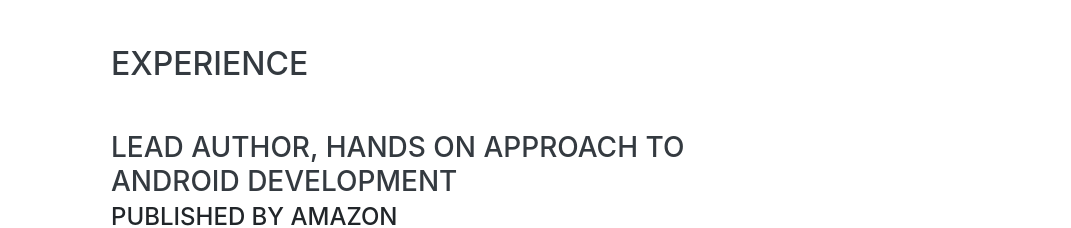
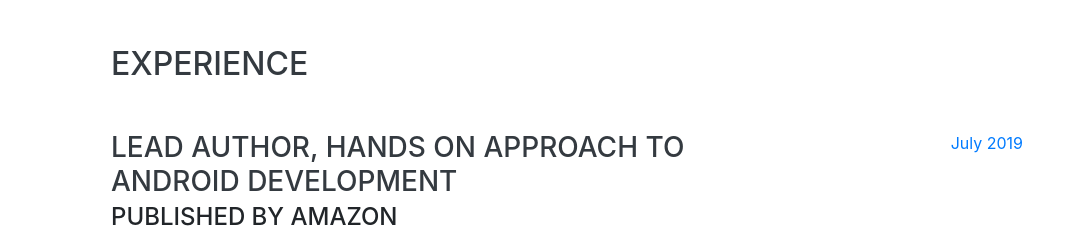
Before and after one commit to garvitchugh98/My-portoflio, a website with bundled scripts: page index.html in a window 1280 px wide. Shown: the part 804-1032 px from the top of the page, without its empty margins (209-1280 px from the left). Built offline with nearby package versions, Linux system fonts and the light colour scheme; a web font is replaced by a local one.

Commit message:
Update index.html

```diff
--- a/index.html
+++ b/index.html
@@ -113,7 +113,7 @@
 </p>
           </div>
           <div class="resume-date text-md-right">
-
+            <span class="text-primary">July 2019</span>
           </div>
         </div>
 
```
